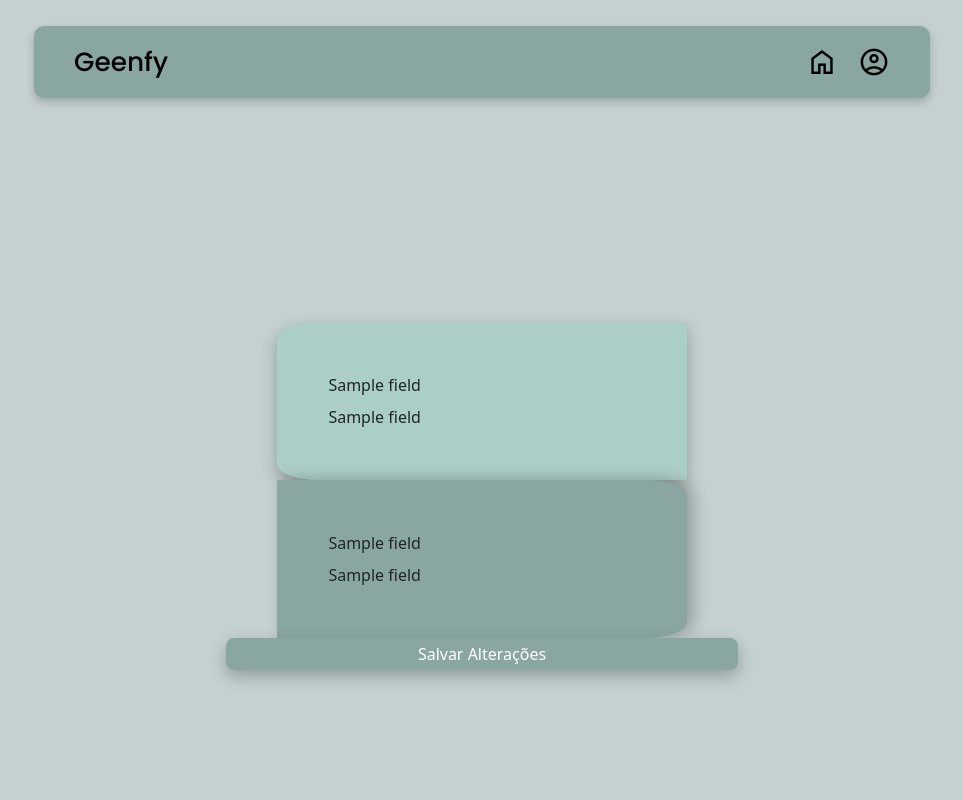
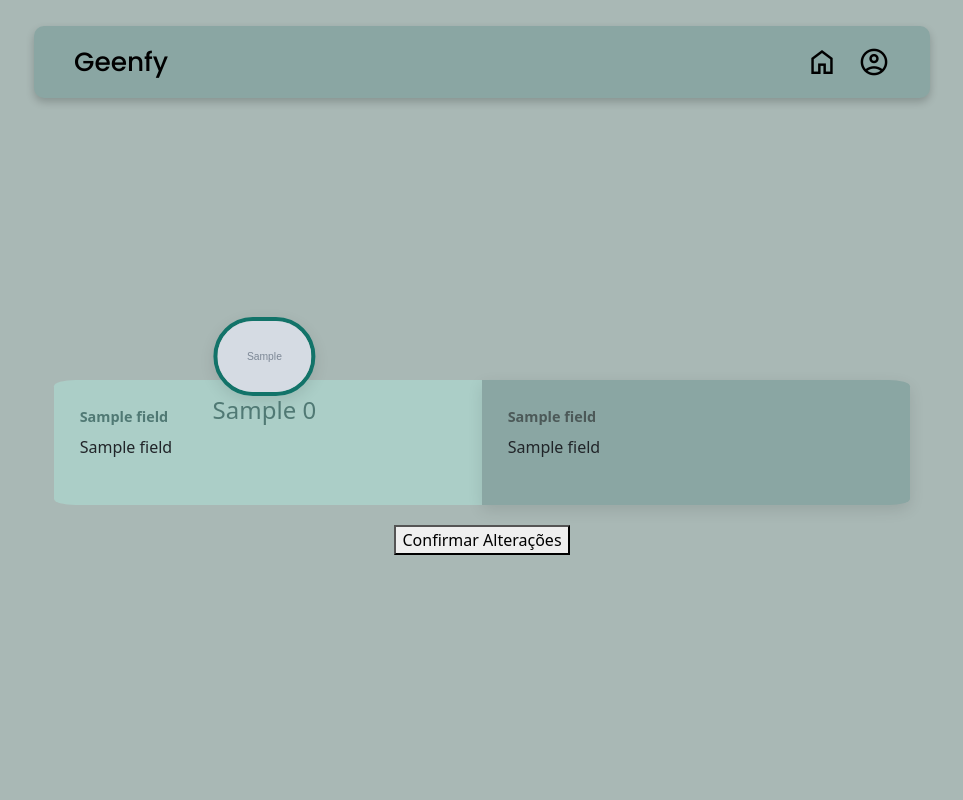
Before and after one commit to anatxzier/ProjetoRPA, a Django app: template RPA/geenfy/templates/editar_perfil.html in a window 1280 px wide. Shown: the whole page, without its empty margins (158-1121 px from the left). Run offline with Django 3.2, Linux system fonts and the light colour scheme; the template is opened without the code that fills it: most values are stand-ins (such as "Sample title", 1, 10 or a date in 2020); grey boxes marked "Sample" are stand-in pictures; one stand-in notice (Sample message) is shown; some libraries are stand-ins or nearby versions.

Commit message:
edit; editar perfil

```diff
--- a/RPA/geenfy/templates/editar_perfil.html
+++ b/RPA/geenfy/templates/editar_perfil.html
@@ -8,16 +8,18 @@
 
 {% block body%}
 
-<main class="containerEditar">
-
+<body>
     <div class="containerEditar">
+        <div class="imagem-perfil">
+            <img src="{{dados_EditarPerfil.0.imgPerfil.url}}">
+            <h3>{{ dados_EditarPerfil.0.titulo }}</h3>
+        </div>
         <div class="contentEditar">
-            <!-- Lado 1 -->
             <div class="lado1">
                 <!-- Formulário da primeira coluna - form1 -->
                 <form id="formEditar" method="POST" class="form-containerEditar">
+                    <div class="form-content">
                         {% csrf_token %}
-                    <div class="form-content">
                         {% for field in form1 %}
                         <div class="form-group-editar">
                             <label for="{{ field.id_for_label }}" class="form-label">{{ field.label }}</label>
@@ -41,12 +43,43 @@
                     </div>
                     {% endfor %}
                 </div>
-                </form>
-            </div>
-            <button class="btn-editar" id="submitButton">Salvar Alterações</button>
             </div>
         </div>
+        <button class="btn-editar2">Confirmar Alterações</button>
+    </div>
 
+        <!-- Modal -->
+        <div id="myModal2" class="modal modal1">
+            <div class="modal-content modal-content1">
+                <span class="close">&times;</span>
+                <h3>Confirmar dados alterados</h3>
+                <hr>
+                <p>Aviso: Insira a sua senha atual GEENFY para confirmar a alteração das informações</p>
+
+                <!-- Campo para a senha GEENFY -->
+                <div class="form-group-editar">
+                    <label for="senhaGeenfy">Senha GEENFY</label>
+                    <input type="password" id="senhaGeenfy" name="senha_geenfy" required>
+                </div>
+
+                <div class="botoesModal2">
+                    <button class="voltar">Voltar</button>
+                    <button class="btn-editar" id="submitButton">Confirmar</button>
+
+                    <!-- Exibe as mensagens de erro -->
+                    {% if messages %}
+                    {% for message in messages %}
+                    <div id="alert-containerNovaTurma-success">{{ message }}</div>
+                    {% endfor %}
+                    {% endif %}
+
+                    {% if error_message %}
+                    <div id="alert-containerNovaTurma-error">{{ error_message }}</div>
+                    {% endif %}
+                </div>
+            </div>
+        </div>
+</body>
 
 
 
--- a/RPA/static/css/styleEditarPerfil.css
+++ b/RPA/static/css/styleEditarPerfil.css
@@ -1,83 +1,303 @@
 .containerEditar {
     display: flex;
-    width: 100%;
-    height: 100vh;
-    background-color: #C4D1D0;
     justify-content: center;
     align-items: center;
-    position: relative;
-    overflow: hidden;
+    flex-direction: column;
+    height: 100vh;
+    background-color: #a9b8b5;
 }
 
 .contentEditar {
     display: flex;
-    align-items: center;
-    justify-content: center;
-    flex-direction: column;
+    border-radius: 10px;
+    padding: 20px;
     width: 80%;
-    height: 80%;
-    margin-top: 25%;
-    margin-bottom: 10%;
+
 }
 
-.lado1, .lado2 {
-    width: 40%;
+/* Lado 1 e Lado 2 */
+.lado1,
+.lado2 {
+
+    width: 50%;
     height: fit-content;
-    padding: 5%;
+    padding: 3%;
+    display: flex;
+    flex-direction: column;
+    justify-content: center;
+
 }
 
 .lado1 {
     background-color: #ABCEC7;
-    border-radius: 10% 0 0 10%;
-    box-shadow: 0 0.4rem 1rem rgba(0, 0, 0, 0.25);
+    border-radius: 5% 0 0 5%;
 }
 
-.lado2 {
+.lado2{
     background-color: #8AA6A3;
-    border-radius: 0 10% 10% 0;
-    box-shadow: 0.4rem 0rem 1rem rgba(0, 0, 0, 0.25);
+    border-radius: 0 5% 5% 0;
+    box-shadow: 0 5px 15px rgba(0, 0, 0, 0.1);
 }
 
-.form-containerEditar {
+
+/* Estilização do Formulário */
+.form-group-editar {
+    margin-bottom: 20px;
+}
+
+.form-label {
+    font-weight: bold;
+    margin-bottom: 2%;
+    display: block;
+    font-size: 1.8vh;
+    color: #507974;
+}
+
+.lado2 .form-label {
+    color: #4C5958;
+}
+
+.form-field input {
     width: 100%;
+    padding: 3%;
+    border-radius: 1rem;
+    border: 1px solid #ccc;
+    font-size: 1.5rem;
+}
+
+.imagem-perfil{
     display: flex;
     flex-direction: column;
-    gap: 0.3rem;
+    transform: translateX(-100%) translateY(60%);
+    font-size: 2rem;
+    align-items: center;
+
 }
 
-.form-group-editar {
-    display: flex;
-    flex-direction: column;
+.imagem-perfil h3{
+    color: #507974;
+    font-size: 3rem;
+}
+.imagem-perfil img{
+    width: 40%;
+    height: auto;
+    border: 0.3rem solid #127369;
+    border-radius: 5rem;
+    box-shadow: 0 5px 15px rgba(0, 0, 0, 0.1);
 }
 
-.form-content {
-    display: flex;
-    flex-direction: column;
-    gap: 0.5rem;
-}
-
-.form-control {
-    padding: 0.9vh;
-    border: none;
-    border-bottom: 2px solid #D9E0DF;
-    border-radius: 0.5rem;
-    font-size: 1rem;
-    background-color: #e2f8f4;
-    color: #000000;
-    outline: none;
-}
 
 .btn-editar {
-    color: #ffffff;
-    background-color: #8AA6A3;
+    width: 20%;
+    background-color: #839f9b;
+    border: none;
+    padding: 1%;
     border-radius: 0.5rem;
-    border: none;
-    width: 50%;
-    height: 5%;
-    box-shadow: 0 0.4rem 1rem rgba(0, 0, 0, 0.25);
+    color: white;
+    font-size: 1.5rem;
     cursor: pointer;
+    margin-bottom: 10%;
+
 }
 
 .btn-editar:hover {
-    background-color: #6c8e89;
+    background-color: #718b87;
 }
+
+@media (min-width: 2560px){
+
+    .contentEditar {
+        margin-top: 3%;
+        width: 60%;
+        height: 60%;
+
+    }
+    .lado1, .lado2{
+        width: 100%;
+        height: 100%;
+
+    }
+    .imagem-perfil{
+        transform: translateX(-14vw) translateY(14vh);
+        margin-top: 10%;
+
+    }
+
+    .imagem-perfil img{
+        width: 50%;
+        border-radius: 6rem;
+    }
+
+    .imagem-perfil h3{
+        font-size: 2.5rem;
+    }
+
+    .btn-editar{
+        font-size: 1.2rem;
+    }
+}
+
+@media (min-width: 1440px) and (max-width: 2559px){
+
+    .contentEditar {
+        width: 60%;
+        height: fit-content;
+
+    }
+    .lado1, .lado2{
+        width: 100%;
+        height: 100%;
+
+    }
+
+    .imagem-perfil{
+        transform: translateX(-14vw) translateY(10vh);
+        margin-top: 10%;
+    }
+
+    .imagem-perfil img{
+        width: 30%;
+        height: auto;
+    }
+
+    .imagem-perfil h3{
+        font-size: 1.5rem;
+    }
+
+    .form-field input {
+        padding: 2%;
+        font-size: 1rem;
+    }
+
+    .btn-editar{
+        font-size: 1.2rem;
+    }
+}
+
+@media (min-height: 100px) and (max-height: 700px){
+
+    .containerEditar{
+        height: 100%;
+    }
+
+    .contentEditar {
+        width: 60%;
+        height: fit-content;
+
+    }
+    .lado1, .lado2{
+        width: 100%;
+        height: 100%;
+
+    }
+
+    .imagem-perfil{
+        margin-top: 2%;
+    }
+
+    .imagem-perfil img{
+        display: flex;
+    }
+
+    .imagem-perfil h3{
+        font-size: 5rem;
+    }
+
+    .form-field input {
+        padding: 1%;
+        font-size: 1rem;
+    }
+
+    .btn-editar{
+        font-size: 1.2rem;
+    }
+}
+
+
+@media (min-width: 1024px) and (max-width: 1439px){
+
+    .contentEditar {
+        width: 70%;
+        height: fit-content;
+
+    }
+    .lado1, .lado2{
+        width: 100%;
+        height: 100%;
+
+    }
+
+    .imagem-perfil{
+        transform: translateX(-17vw) translateY(9vh);
+
+    }
+
+    .imagem-perfil img{
+        width: 25%;
+    }
+
+    .imagem-perfil h3{
+        font-size: 1.5rem;
+    }
+
+    .form-field input {
+        padding: 2%;
+        font-size: 1rem;
+    }
+
+    .btn-editar{
+        font-size: 1.2rem;
+        width: 30%;
+    }
+
+}
+
+@media (max-width: 1023px){
+
+    .containerEditar{
+        height: 100%;
+    }
+    .contentEditar {
+        margin-top: 3%;
+        width: 70%;
+        height: 60%;
+        flex-direction: column;
+
+    }
+    .lado1, .lado2{
+        width: 100%;
+        height: 100%;
+
+    }
+    .lado1{
+        border-radius: 1rem 1rem 0 0;
+    }
+    .lado2{
+        border-radius: 0 0 1rem 1rem;
+    }
+
+    .imagem-perfil{
+        transform: translateX(0vw) translateY(10%);
+
+    }
+
+    .imagem-perfil img{
+        display: none;
+    }
+
+    .imagem-perfil h3{
+        margin-top: 80%;
+        font-size: 1.9rem;
+    }
+
+    .form-field input {
+        padding: 2%;
+        font-size: 1rem;
+    }
+
+    .btn-editar{
+        font-size: 1.2rem;
+        width: 30%;
+    }
+
+}
--- a/RPA/static/js/animationEditarPerfil.js
+++ b/RPA/static/js/animationEditarPerfil.js
@@ -1,7 +1,38 @@
-const btnEditar = document.getElementById("submitButton")
-const forms = document.getElementById("formEditar")
+// Seleciona os elementos do DOM
+const btnEditar = document.getElementById("submitButton")[0];  // Botão de "Confirmar" na modal
+const formEditar = document.getElementById("formEditar");  // Formulário principal
+const btnModal = document.querySelector(".btn-editar2");  // Botão de "Confirmar Alterações"
+var modal = document.getElementById("myModal2");  // A modal
+var span = document.getElementsByClassName("close")[0];  // Botão de fechar da modal
+var buttonVoltar = document.getElementsByClassName("voltar")[0];  // Botão "Voltar"
 
 
+
+
+// Abre a modal ao clicar em "Confirmar Alterações"
+btnModal.onclick = function(event) {
+    event.preventDefault();  // Previne o envio imediato do formulário
+    modal.style.display = "block";  // Exibe a modal
+}
+
+// Fecha a modal ao clicar no "x"
+span.onclick = function() {
+    modal.style.display = "none";  // Fecha a modal
+}
+
+// Fecha a modal ao clicar fora dela
+window.onclick = function(event) {
+    if (event.target == modal) {
+        modal.style.display = "none";  // Fecha a modal se clicar fora
+    }
+}
+
+// Fecha a modal ao clicar no botão "Voltar"
+buttonVoltar.onclick = function() {
+    modal.style.display = "none";  // Fecha a modal
+}
+
+// Quando o botão "Confirmar" da modal for clicado, submete o formulário
 btnEditar.onclick = function() {
-    forms.submit();
+    formEditar.submit();  // Submete o formulário principal
 }
```
Also changed, not shown: RPA/geenfy/views.py (+35 -23 lines), RPA/db.sqlite3. Lines whose indentation alone changed are shown as unchanged.
